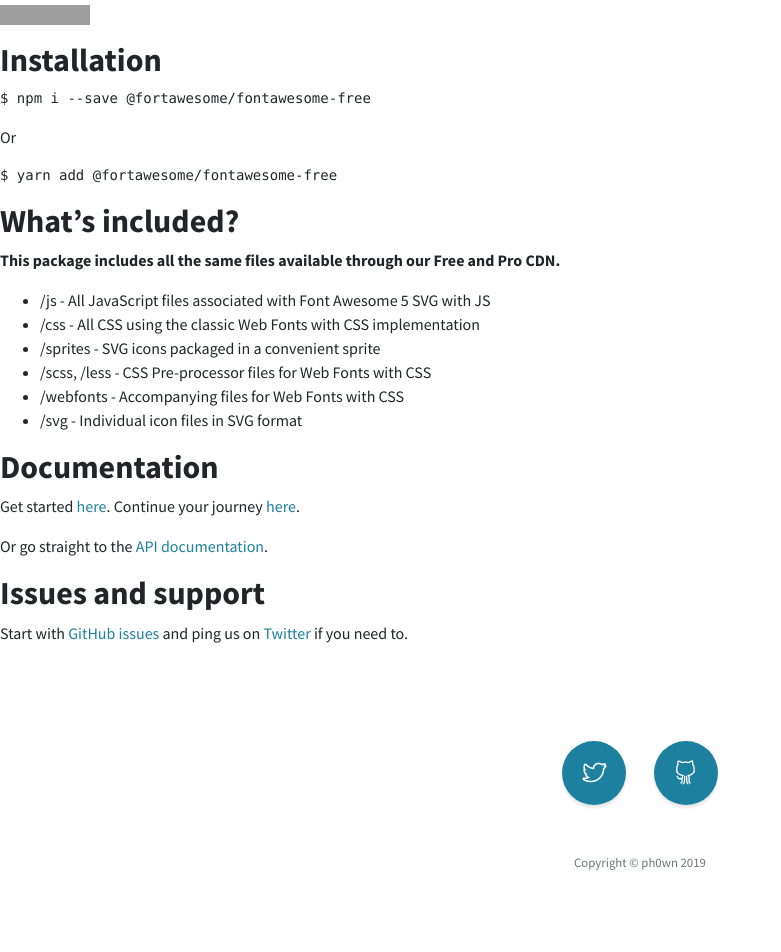
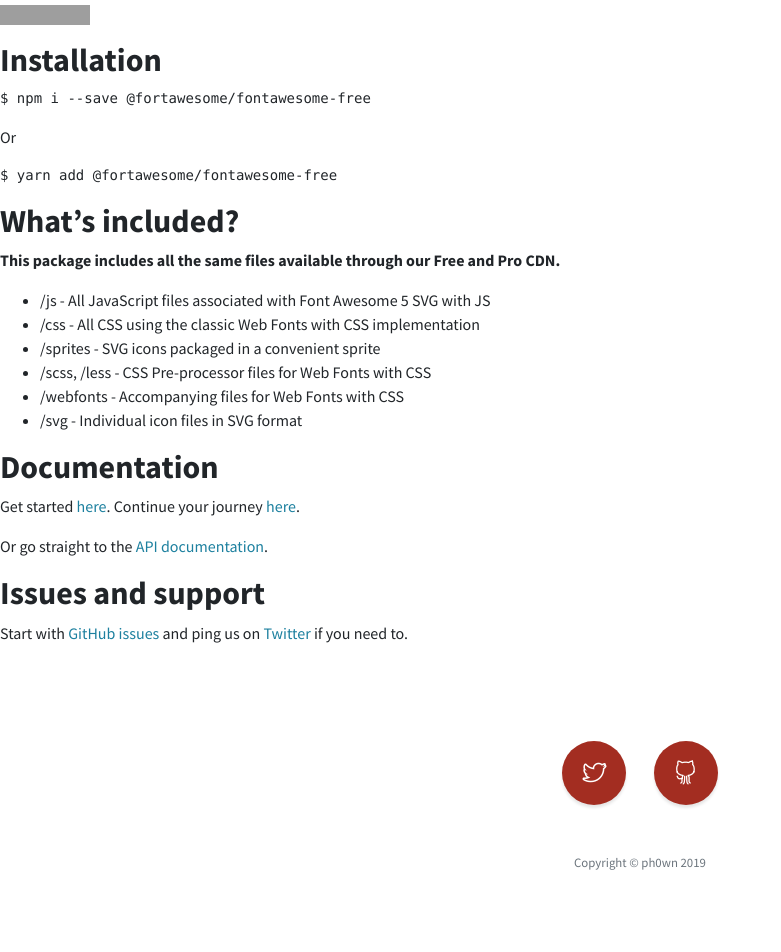
Before and after one commit to ph0wn/ph0wn.github.io, a Jekyll site: the page built from vendor/fontawesome-free/README.md, in a window 1280 px wide. Shown: the part 1043-1995 px from the top of the page, without its empty margins (0-781 px from the left). Built offline with Jekyll 4.4.1, drawn with Linux system fonts in a browser that asks for light colours; our own code applies the rules of GitHub Pages for plain Markdown files; grey boxes are pictures that could not be loaded.

Commit message:
fixing social links

```diff
--- a/assets/css/stylish-portfolio.css
+++ b/assets/css/stylish-portfolio.css
@@ -312,7 +312,7 @@ footer.footer .social-link {
   width: 4rem;
   line-height: 4.3rem;
   font-size: 1.5rem;
-  background-color: #1D809F;
+  background-color: #A32D21;
   -webkit-transition: background-color 0.15s ease-in-out;
   transition: background-color 0.15s ease-in-out;
   -webkit-box-shadow: 0 3px 3px 0 rgba(0, 0, 0, 0.1);
```
